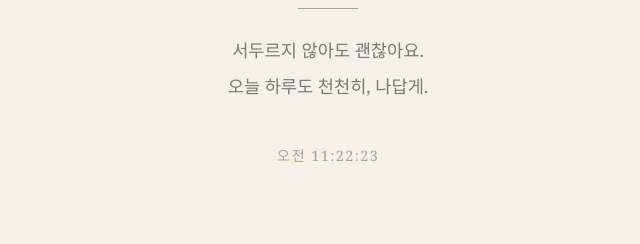
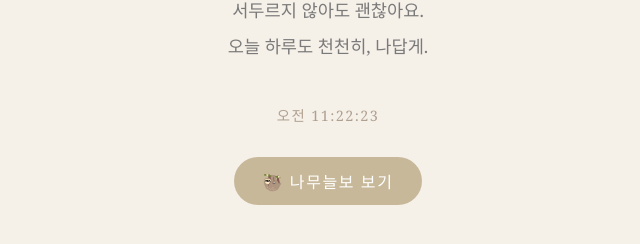
Before and after one commit to PD-Sloth/slow-life, a plain HTML site: page index.html in a window 1280 px wide. Shown: the part 356-600 px from the top of the page, without its empty margins (312-952 px from the left). Drawn offline with Linux system fonts and the light colour scheme.

Commit message:
Add sloth button

```diff
--- a/index.html
+++ b/index.html
@@ -54,6 +54,32 @@
       color: #b0a090;
       letter-spacing: 0.1em;
     }
+
+    .sloth-btn {
+      margin-top: 32px;
+      padding: 12px 28px;
+      background-color: #c8b89a;
+      color: #fff;
+      border: none;
+      border-radius: 30px;
+      font-size: 1rem;
+      font-family: 'Georgia', serif;
+      cursor: pointer;
+      letter-spacing: 0.1em;
+      transition: background-color 0.3s;
+    }
+
+    .sloth-btn:hover {
+      background-color: #a8987a;
+    }
+
+    .sloth-img {
+      margin-top: 28px;
+      display: none;
+      width: 280px;
+      border-radius: 16px;
+      box-shadow: 0 4px 20px rgba(0,0,0,0.12);
+    }
   </style>
 </head>
 <body>
@@ -62,6 +88,9 @@
     <div class="line"></div>
     <p>서두르지 않아도 괜찮아요.<br>오늘 하루도 천천히, 나답게.</p>
     <div class="time" id="time"></div>
+    <button class="sloth-btn" onclick="showSloth()">🦥 나무늘보 보기</button>
+    <br>
+    <img class="sloth-img" id="slothImg" src="https://upload.wikimedia.org/wikipedia/commons/thumb/1/18/Bradypus.jpg/400px-Bradypus.jpg" alt="나무늘보">
   </div>
 
   <script>
@@ -72,6 +101,11 @@
     }
     updateTime();
     setInterval(updateTime, 1000);
+
+    function showSloth() {
+      const img = document.getElementById('slothImg');
+      img.style.display = img.style.display === 'inline' ? 'none' : 'inline';
+    }
   </script>
 </body>
 </html>
```
